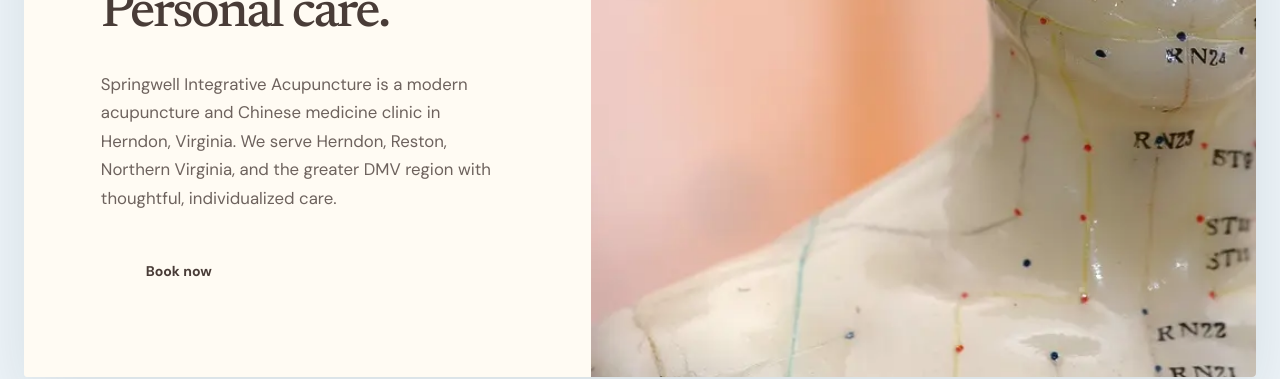
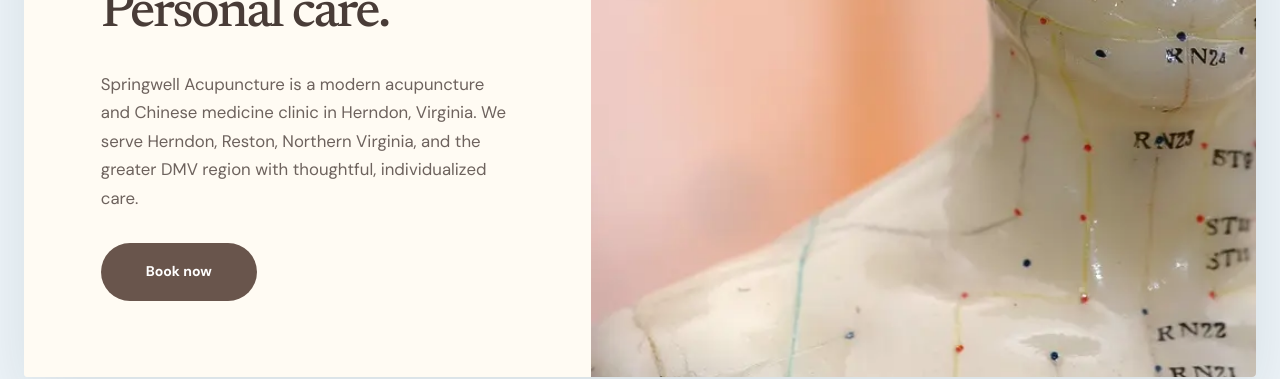
Before and after one commit to ryantao1114/springwell-website, a Next.js app: page /about in a window 1280 px wide. Shown: the part 438-817 px from the top of the page. Built offline with nearby package versions, Linux system fonts and the light colour scheme; no server answers.

Commit message:
Update About brand name and booking button

```diff
--- a/app/about/page.tsx
+++ b/app/about/page.tsx
@@ -8,7 +8,7 @@ import { site } from "../config/site";
 export const metadata: Metadata = {
   title: "About Springwell | Modern Acupuncture in Northern Virginia",
   description:
-    "Learn about Springwell Integrative Acupuncture in Herndon, Virginia, and Renjinming Dai’s thoughtful approach to acupuncture and Chinese medicine.",
+    "Learn about Springwell Acupuncture in Herndon, Virginia, and Renjinming Dai’s thoughtful approach to acupuncture and Chinese medicine.",
   alternates: { canonical: "/about" },
 };
 
@@ -20,8 +20,8 @@ export default function AboutPage() {
           <div className="about-modern-hero-card">
             <p className="eyebrow">About Springwell</p>
             <h1 id="about-title">Traditional depth.<br />Modern perspective.<br />Personal care.</h1>
-            <p>Springwell Integrative Acupuncture is a modern acupuncture and Chinese medicine clinic in Herndon, Virginia. We serve Herndon, Reston, Northern Virginia, and the greater DMV region with thoughtful, individualized care.</p>
-            <a className="button button-dark" href={site.bookingUrl} target="_blank" rel="noreferrer">Book now <ArrowIcon /></a>
+            <p>Springwell Acupuncture is a modern acupuncture and Chinese medicine clinic in Herndon, Virginia. We serve Herndon, Reston, Northern Virginia, and the greater DMV region with thoughtful, individualized care.</p>
+            <a className="button button-primary" href={site.bookingUrl} target="_blank" rel="noreferrer">Book now <ArrowIcon /></a>
           </div>
           <div className="about-modern-hero-media">
             <Image
```
